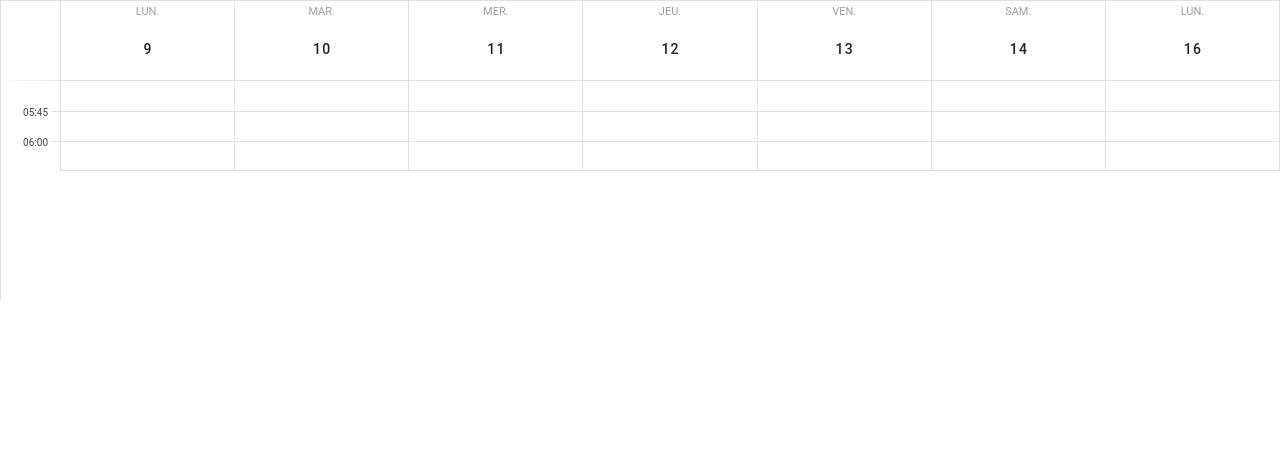
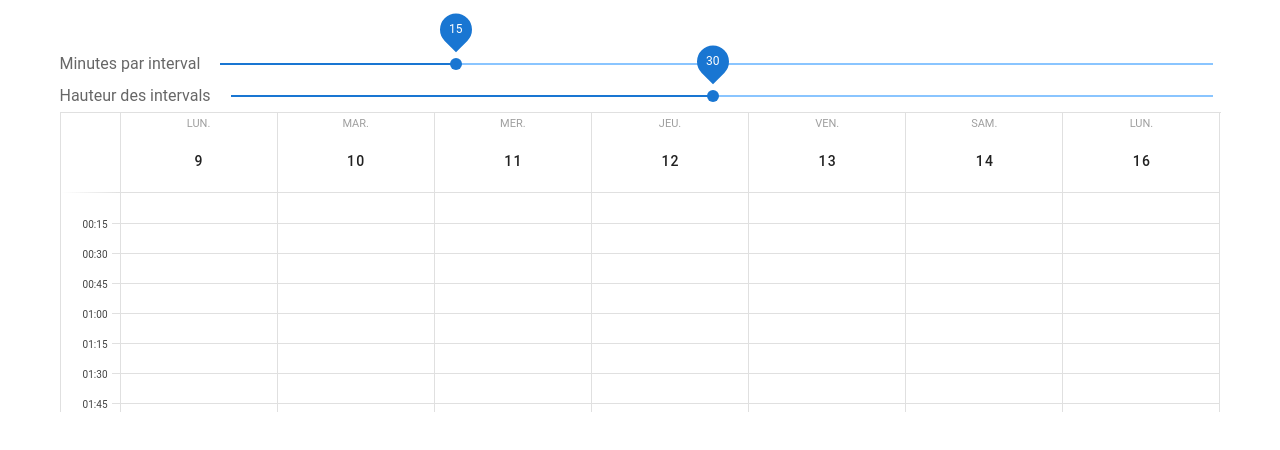
Before and after one commit to stratosphr/shine-calendar, a Vue app: page / in a window 1280 px wide. Shown: the top 450 px of the page. Built offline with nearby package versions, Linux system fonts and the light colour scheme.

Commit message:
Added sliders to control intervals minutes and height

```diff
--- a/src/components/SCalendar.vue
+++ b/src/components/SCalendar.vue
@@ -1,5 +1,26 @@
 <template>
+  <v-container class="pt-12 px-3">
     <v-sheet height="300">
+      <v-row no-gutters>
+        <v-col>
+          <v-slider
+              :max="60"
+              :min="1"
+              hide-details
+              label="Minutes par interval"
+              thumb-label="always"
+              v-model="intervalMinutes"
+          />
+          <v-slider
+              :max="60"
+              :min="1"
+              hide-details
+              label="Hauteur des intervals"
+              thumb-label="always"
+              v-model="intervalHeight"
+          />
+        </v-col>
+      </v-row>
       <v-calendar
           :end="end.format('YYYY-MM-DD')"
           :first-interval="firstInterval"
@@ -15,6 +36,7 @@
       >
       </v-calendar>
     </v-sheet>
+  </v-container>
 </template>
 
 <script>
@@ -24,9 +46,9 @@
 		name: 'SCalendar',
 
 		data: () => ({
+			firstInterval: 0,
 			intervalMinutes: 15,
-			intervalCount: 3,
-			firstInterval: 22,
+			intervalCount: 24,
 			intervalHeight: 30
 		}),
 
```
Lines whose indentation alone changed are shown as unchanged.
